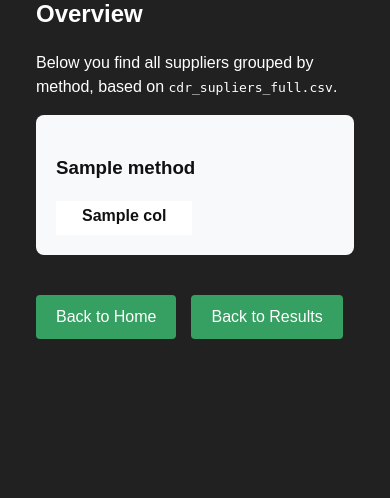
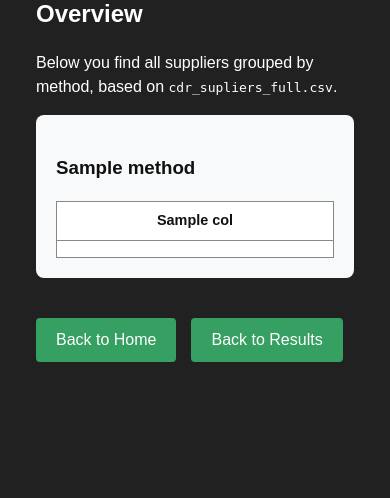
Before and after one commit to KusaiAlMalt/Net-Zero-Calculator, a Django app: template templates/ccs_methods.html in a window 390 px wide. Shown: the part 234-732 px from the top of the page. Run offline with Django 5.2, Linux system fonts and the light colour scheme; the template is opened without the code that fills it: most values are stand-ins (such as "Sample title", 1, 10 or a date in 2020); lists and menus that the app fills with data are empty.

Commit message:
style: responsive design -- tables

```diff
--- a/templates/ccs_methods.html
+++ b/templates/ccs_methods.html
@@ -15,6 +15,7 @@
         <div class="results-section" style="margin-bottom: 40px;">
             <h3>{{ method }}</h3>
             {% if suppliers %}
+                <div class="table-container">
                     <table class="table">
                         <thead>
                             <tr>
@@ -39,6 +40,7 @@
                             {% endfor %}
                         </tbody>
                     </table>
+                </div>
             {% else %}
                 <p>No suppliers found for this method.</p>
             {% endif %}
@@ -117,12 +119,30 @@
         .table {
             color: #111 !important;
             background: #fff;
+            width: 100%;
+            border-collapse: collapse;
         }
 
         .table th, .table td {
             padding-left: 24px !important;
             padding-right: 24px !important;
             text-align: center;
+            padding: 12px;
+            text-align: center;
+            border: 1px solid var(--color-secondary);
         }
+
+        .table-container {
+            overflow-x: auto;
+            width: 100%;
+        }
+
+        @media (max-width: 750px) {
+            .table th, .table td {
+                font-size: 0.9rem;
+                padding: 8px;
+            }
+        }
+
     </style>
 {% endblock %}
```
Also changed, not shown: templates/results.html (+22 -2 lines). Lines whose indentation alone changed are shown as unchanged.
